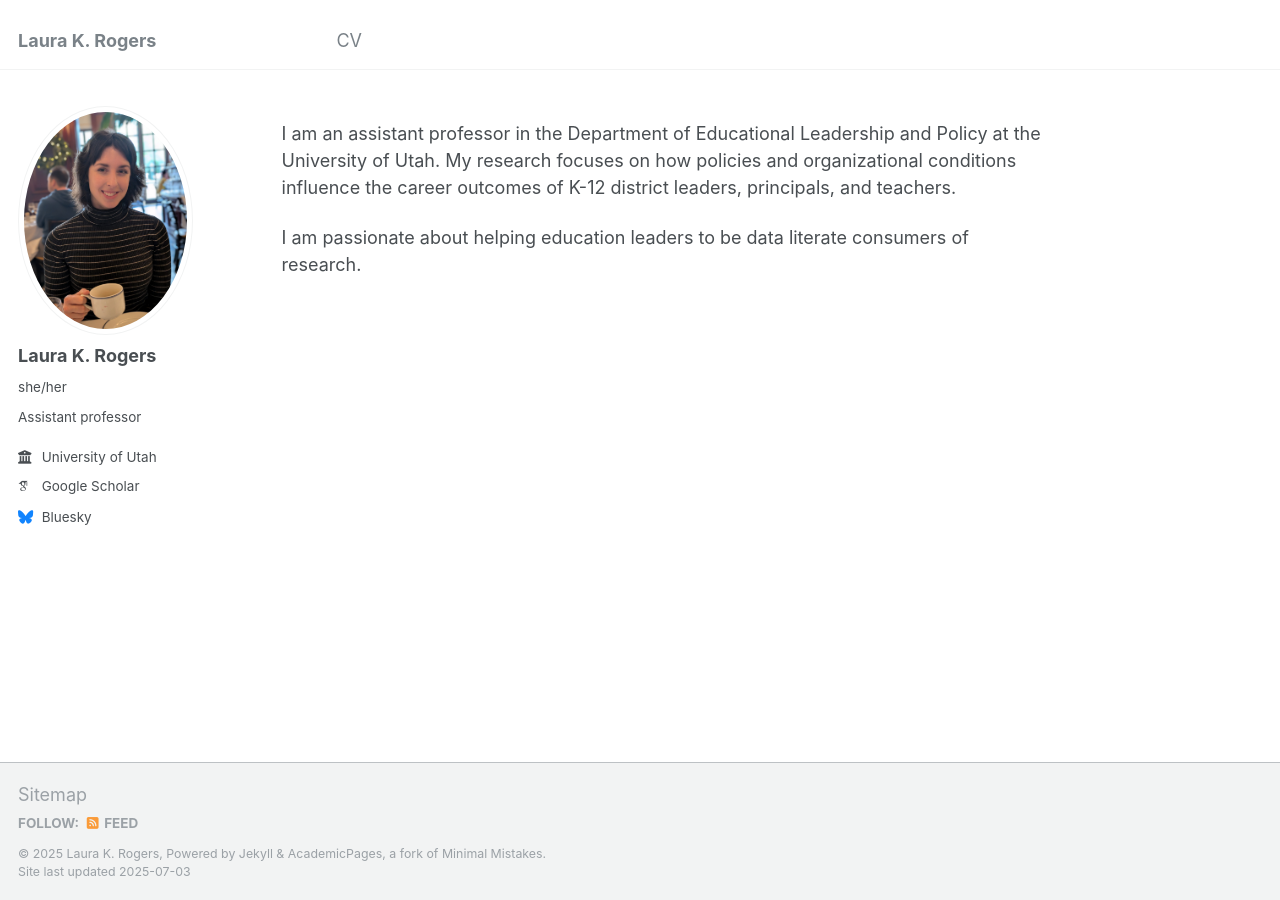
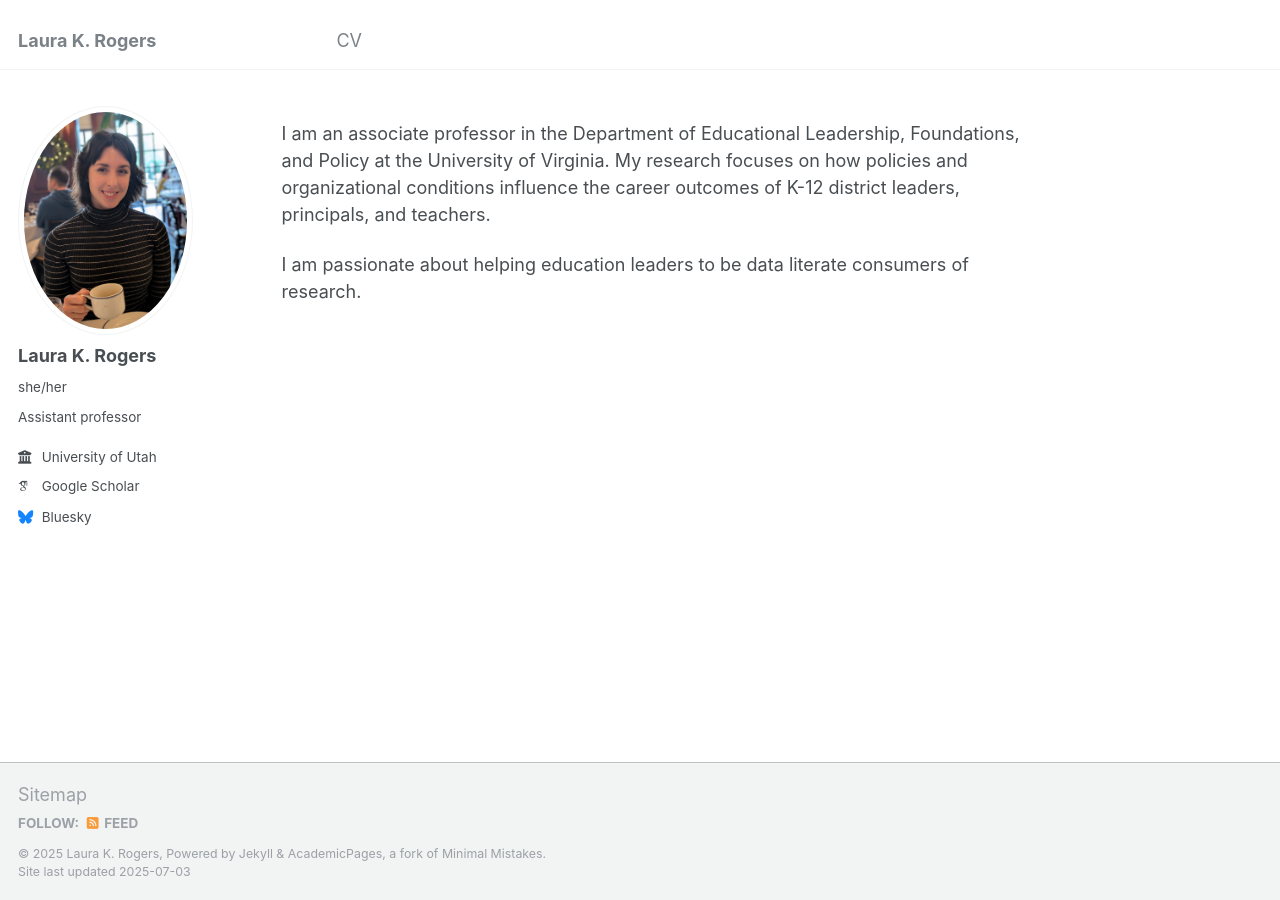
Before and after one commit to lkrogers2/lkrogers2.github.io, a Jekyll site: the page built from _pages/about.md, in a window 1280 px wide. Built offline with Jekyll 4.4.1, drawn with Linux system fonts in a browser that asks for light colours; some web fonts are replaced.

Commit message:
Update about.md

```diff
--- a/_pages/about.md
+++ b/_pages/about.md
@@ -7,6 +7,6 @@ redirect_from:
   - /about.html
 ---
 
-I am an assistant professor in the Department of Educational Leadership and Policy at the University of Utah. My research focuses on how policies and organizational conditions influence the career outcomes of K-12 district leaders, principals, and teachers.
+I am an associate professor in the Department of Educational Leadership, Foundations, and Policy at the University of Virginia. My research focuses on how policies and organizational conditions influence the career outcomes of K-12 district leaders, principals, and teachers.
 
 I am passionate about helping education leaders to be data literate consumers of research.
```
